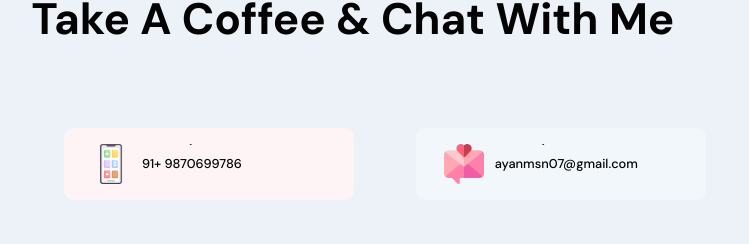
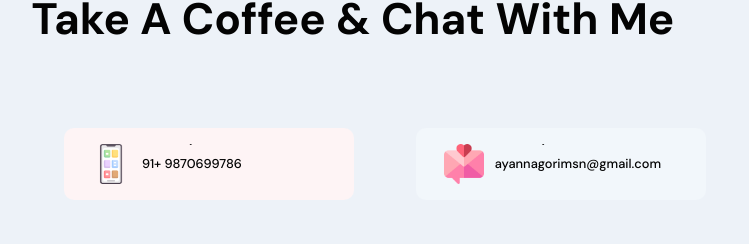
Before and after one commit to AyanNagorimsn/portfolio-react, a React (Vite) app: page / in a window 1280 px wide. Shown: the part 3889-4133 px from the top of the page, without its empty margins (255-1004 px from the left). Built offline with nearby package versions, Linux system fonts and the light colour scheme; no server answers.

Commit message:
changed gmail

```diff
--- a/src/container/Footer/Footer.jsx
+++ b/src/container/Footer/Footer.jsx
@@ -72,7 +72,7 @@ const Footer = () => {
             >
               <img src={images[el]} alt={el} />
               <h6 className="p-text btn-copy">
-                <p>{el === "mobile" ? "91+ 9870699786" : "ayanmsn07@gmail.com"}</p>
+                <p>{el === "mobile" ? "91+ 9870699786" : "ayannagorimsn@gmail.com"}</p>
                 <span>Text Copied!</span>
               </h6>
 
```
